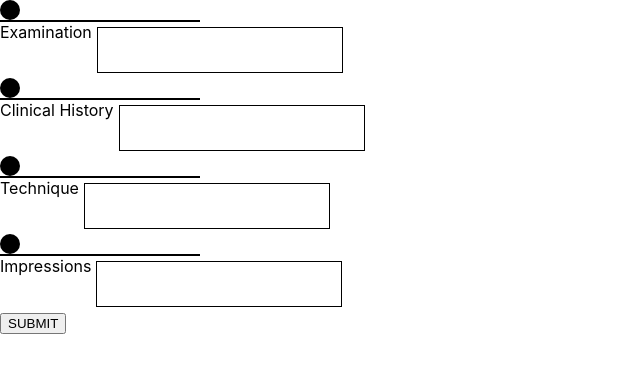
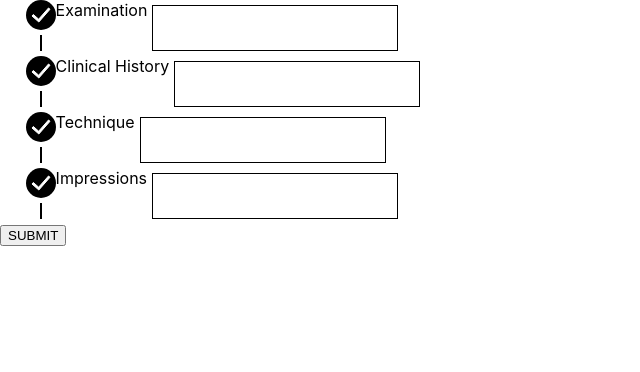
Before and after one commit to Imallek/exercise1-2, a React (Create React App) app: page / in a window 1280 px wide. Shown: the top 372 px of the page, without its empty margins (0-640 px from the left). Built offline with nearby package versions, Linux system fonts and the light colour scheme.

Commit message:
apply initial styling

```diff
--- a/src/components/formElement.js
+++ b/src/components/formElement.js
@@ -1,13 +1,20 @@
 import React from "react";
 import styles from "../styles/formElement.module.css";
+import { ReactComponent as CheckMark } from "./../styles/check.svg";
 
 const FormElement = ({ id, data, changeListener, focusListener, addRef }) => {
   let touched = data.pristine ? "" : styles.touched;
+  let circleStyles = [styles.circle, touched].join(" ");
+  let lineStyles = [styles.line, touched].join(" ");
   return (
-    <div>
-      <div className={[styles.circle, touched].join(" ")}></div>
-      <div className={[styles.line, touched].join(" ")}></div>
-      <div className="field" key={`field-${id}`}>
+    <div className={styles.container}>
+      <div className={styles.progress}>
+        <div className={circleStyles}>
+          <CheckMark />
+        </div>
+        <div className={lineStyles}></div>
+      </div>
+      <div className={styles.inputFields} key={`field-${id}`}>
         <label htmlFor={id}>{data.name}</label>
         <label className={[styles.inputsizer, styles.stacked].join(" ")}>
           <textarea
--- a/src/index.css
+++ b/src/index.css
@@ -1,13 +1,21 @@
 body {
   margin: 0;
-  font-family: -apple-system, BlinkMacSystemFont, 'Segoe UI', 'Roboto', 'Oxygen',
-    'Ubuntu', 'Cantarell', 'Fira Sans', 'Droid Sans', 'Helvetica Neue',
+  font-family: -apple-system, BlinkMacSystemFont, "Segoe UI", "Roboto", "Oxygen",
+    "Ubuntu", "Cantarell", "Fira Sans", "Droid Sans", "Helvetica Neue",
     sans-serif;
   -webkit-font-smoothing: antialiased;
   -moz-osx-font-smoothing: grayscale;
 }
 
 code {
-  font-family: source-code-pro, Menlo, Monaco, Consolas, 'Courier New',
+  font-family: source-code-pro, Menlo, Monaco, Consolas, "Courier New",
     monospace;
 }
+
+.check {
+  fill: currentColor;
+  position: absolute;
+  left: 50%;
+  top: 50%;
+  transform: translate(-50%, -50%);
+}
--- a/src/styles/formElement.module.css
+++ b/src/styles/formElement.module.css
@@ -1,19 +1,3 @@
-.circle {
-  width: 20px;
-  height: 20px;
-  border-radius: 100px;
-  background-color: black;
-}
-.line {
-  width: 200px;
-  height: 2px;
-  background-color: black;
-}
-
-.touched {
-  background-color: green;
-}
-
 *,
 *::before,
 *::after {
@@ -74,3 +58,36 @@
 .inputsizer:focus-within input:focus {
   outline: none;
 }
+.circle {
+  width: 20px;
+  height: 20px;
+  border-radius: 100px;
+  background-color: black;
+  padding: 15px;
+  display: flex;
+  align-content: center;
+  position: relative;
+  color: white;
+}
+.line {
+  width: 2px;
+  height: 100%;
+  background-color: black;
+  align-self: center;
+  margin: 5px 0;
+}
+
+.touched {
+  background-color: green;
+}
+.container {
+  display: flex;
+}
+.progress {
+  display: flex;
+  flex-direction: column;
+  padding-left: 2vw;
+}
+.inputFields {
+  display: flex;
+}
```
Also changed, not shown: src/styles/check.svg (added).
